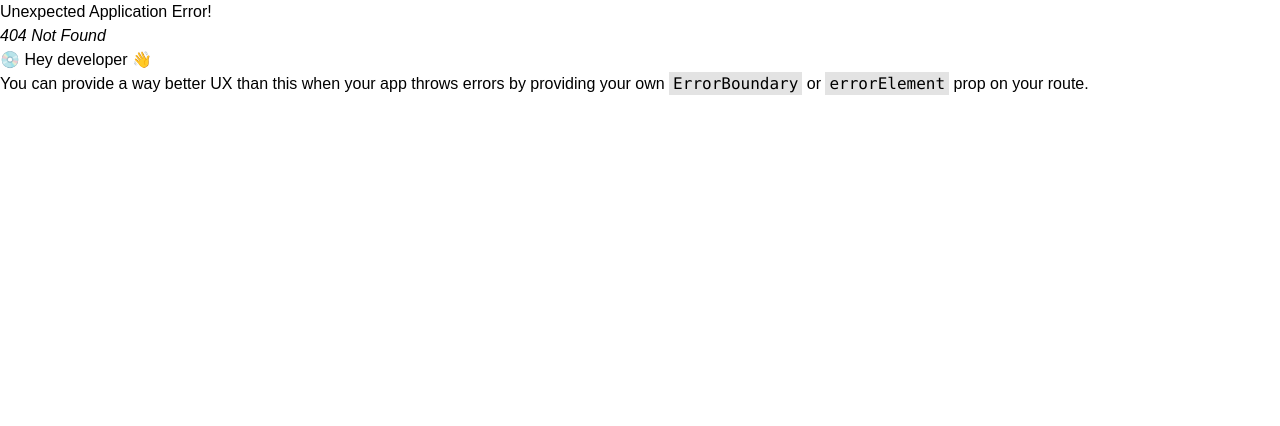
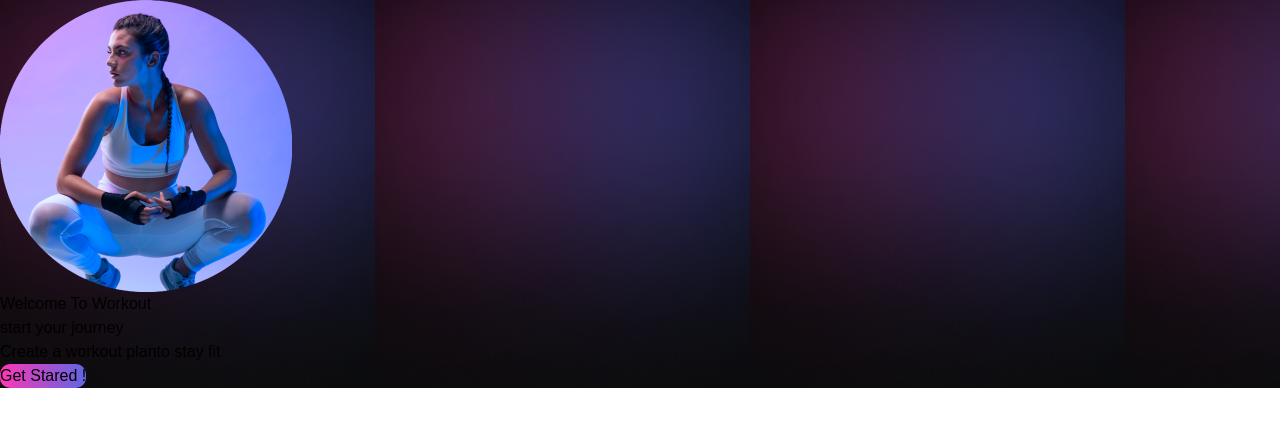
Before and after one commit to git-team12/front-end, a React (Vite) app: page /getstart in a window 1280 px wide. Before the commit this address had no page. Shown: the top 426 px of the page. Built offline with nearby package versions, Linux system fonts and the light colour scheme; a web font is replaced by a local one.

Commit message:
1 add getstart

```diff
--- a/src/components/GetStart/GetStart.css
+++ b/src/components/GetStart/GetStart.css
@@ -0,0 +1,13 @@
+.bg-mobile{
+    background-image: url(/src/assets/img/Mobile_Frame_BG.png);
+}
+.btn-color{
+    border-radius: 10px;
+    background: linear-gradient(271deg, #5D66E3 0.2%, #FF37B7 100%);
+}
+.cercle{
+    border-radius: 50%;
+}
+.set-spin{
+    animation: spin 5s linear infinite;
+}
--- a/src/components/GetStart/GetStart.jsx
+++ b/src/components/GetStart/GetStart.jsx
@@ -1,10 +1,22 @@
 import React from 'react'
 import './GetStart.css'  //import css
+import logo from '/Users/User/Desktop/front-end/src/assets/img/Getstarted-img .png'
+
 //component below
 
 const GetStart = () => {
   return (
-    <div>GetStart</div>
+    <div className='bg-mobile bg-no-repeat bg-cover test1 w-full h-screen justify-center bg-main flex flex-col items-center  pb-2'>
+      <div className='w-48 h-48  relative '>
+      <div className='w-48 h-48 btn-color cercle animate-spin set-spin' ></div>
+      <img className='w-[95%] h-[95%]  object-cover rounded-full absolute top-[2.5%] right-[2.5%] ' src={logo} alt="" />
+
+      </div>
+        <h1 className='text-white font-semibold mt-4 text-4xl px-2'>Welcome To Workout</h1>
+        <h1 className='text-white font-semibold mt-4 text-4xl'>start your journey</h1>
+        <p className='text-white mt-4 mb-10'>Create a workout planto stay fit </p>
+        <button className='btn-color text-white text-base my-4 w-5/6 h-10 bg-blue-500 px-2 '>Get Stared !</button>
+    </div>
   )
 }
 
--- a/src/main.jsx
+++ b/src/main.jsx
@@ -4,12 +4,17 @@ import { createBrowserRouter,RouterProvider } from 'react-router-dom'
 
 import App from './App.jsx'
 import './index.css'
+import GetStart from './components/GetStart/GetStart.jsx'
 
 
 const router = createBrowserRouter([
   {
     path : '/',
     element : <App/>
+  },
+  {
+    path : '/getstart',
+    element : <GetStart/>
   }
 ])
 
```
Also changed, not shown: src/assets/img/Getstarted-img .png (added).
